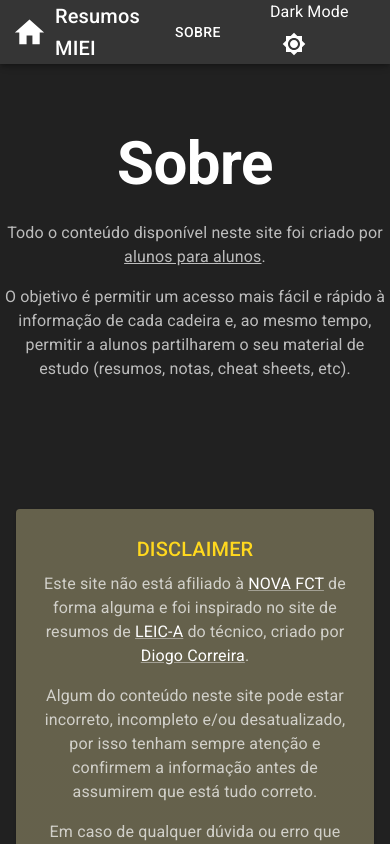
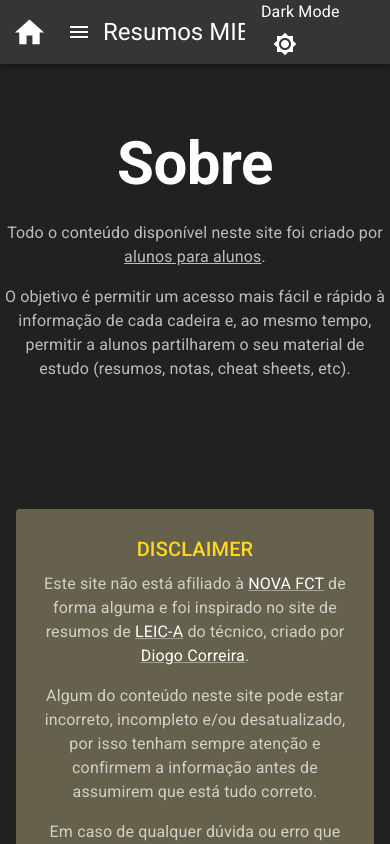
Before and after one commit to JorgeFresco/ResumosLEI, a Next.js app: page /about in a window 390 px wide. Shown: the top 844 px of the page. Built offline with nearby package versions, Linux system fonts and the light colour scheme.

Commit message:
Responsive App Bar

```diff
--- a/src/components/Layout.tsx
+++ b/src/components/Layout.tsx
@@ -5,12 +5,14 @@ import {
     CssBaseline,
     Toolbar,
     IconButton,
-    Box, PaletteMode, Link, Button, Divider,
+    Box, PaletteMode, Link, Button, Divider, Menu, MenuItem, Container, Tooltip, Avatar
 } from "@mui/material";
 import {ThemeProvider, createTheme} from "@mui/material/styles";
+import MenuIcon from '@mui/icons-material/Menu';
 import Brightness4Icon from "@mui/icons-material/Brightness4";
 import Brightness7Icon from "@mui/icons-material/Brightness7";
 import HomeIcon from '@mui/icons-material/Home';
+import AdbIcon from '@mui/icons-material/Adb';
 import {useRouter} from "next/router";
 import getPalette from "@/styles/PaletteThemes";
 
@@ -26,6 +28,23 @@ type HomePageLayoutProps = {
 export default function Layout({children}: HomePageLayoutProps) {
     const router = useRouter();
     const [mode, setMode] = useState<PaletteMode>("dark");
+    const [anchorElNav, setAnchorElNav] = useState<null | HTMLElement>(null);
+    const [anchorElUser, setAnchorElUser] = useState<null | HTMLElement>(null);
+
+    const handleOpenNavMenu = (event: React.MouseEvent<HTMLElement>) => {
+        setAnchorElNav(event.currentTarget);
+    };
+    const handleOpenUserMenu = (event: React.MouseEvent<HTMLElement>) => {
+        setAnchorElUser(event.currentTarget);
+    };
+
+    const handleCloseNavMenu = () => {
+        setAnchorElNav(null);
+    };
+
+    const handleCloseUserMenu = () => {
+        setAnchorElUser(null);
+    };
 
     const colorMode = useMemo(
         () => ({
@@ -47,13 +66,71 @@ export default function Layout({children}: HomePageLayoutProps) {
             <ThemeProvider theme={theme}>
                 <CssBaseline/>
                 <AppBar position="sticky">
-                    <Toolbar>
+                    <Container maxWidth="xl">
+                        <Toolbar disableGutters>
                             <IconButton edge="start" onClick={() => router.push("/")}>
                                 <HomeIcon fontSize="large" sx={{color: "appbar.home"}}/>
                             </IconButton>
-                        <Typography variant="h6" sx={{ flexGrow: 1 }}>Resumos MIEI</Typography>
-                        <Button sx={{color: "text.link", transition: "color 0s"}} onClick={() => router.push("/about")}>Sobre</Button>
-                        <Box ml={5}>
+                            <Typography
+                                variant="h6"
+                                noWrap
+                                sx={{
+                                    mr: 2,
+                                    display: { xs: 'none', md: 'flex' },
+                                }}
+                            >
+                                Resumos MIEI
+                            </Typography>
+
+                            <Box sx={{ flexGrow: 1, display: { xs: 'flex', md: 'none' } }}>
+                                <IconButton
+                                    size="large"
+                                    aria-controls="menu-appbar"
+                                    aria-haspopup="true"
+                                    onClick={handleOpenNavMenu}
+                                    color="inherit"
+                                >
+                                    <MenuIcon />
+                                </IconButton>
+                                <Menu
+                                    id="menu-appbar"
+                                    anchorEl={anchorElNav}
+                                    anchorOrigin={{
+                                        vertical: 'bottom',
+                                        horizontal: 'left',
+                                    }}
+                                    keepMounted
+                                    transformOrigin={{
+                                        vertical: 'top',
+                                        horizontal: 'left',
+                                    }}
+                                    open={Boolean(anchorElNav)}
+                                    onClose={handleCloseNavMenu}
+                                    sx={{
+                                        display: { xs: 'block', md: 'none' },
+                                    }}
+                                >
+                                        <MenuItem onClick={handleCloseNavMenu}>
+                                            <Button sx={{color: "text.link", transition: "color 0s", display: "block"}} onClick={() => router.push("/about")}>Sobre</Button>
+                                        </MenuItem>
+                                </Menu>
+                            </Box>
+                            <Typography
+                                variant="h5"
+                                noWrap
+                                sx={{
+                                    mr: 2,
+                                    display: { xs: 'flex', md: 'none' },
+                                    flexGrow: 1,
+                                }}
+                            >
+                                Resumos MIEI
+                            </Typography>
+                            <Box sx={{ flexGrow: 1, display: { xs: 'none', md: 'flex' } }}>
+                                <Button sx={{color: "text.link", transition: "color 0s", display: "block"}} onClick={() => router.push("/about")}>Sobre</Button>
+                            </Box>
+
+                            <Box sx={{ flexGrow: 0 }}>
                                 {theme.palette.mode === "dark" ? "Dark Mode" : "Light Mode"}
                                 <IconButton
                                     sx={{ml: 0.5}}
@@ -67,6 +144,7 @@ export default function Layout({children}: HomePageLayoutProps) {
                                 </IconButton>
                             </Box>
                         </Toolbar>
+                    </Container>
                 </AppBar>
                 {children}
                 {/* Footer Section */}
--- a/src/lib/api.ts
+++ b/src/lib/api.ts
@@ -32,7 +32,6 @@ export function getYearBySlug(slug: string, fields: string[] = []) {
             items[field] = data[field]
         }
     })
-    console.log(items)
     return items
 }
 
--- a/src/styles/globals.css
+++ b/src/styles/globals.css
@@ -34,6 +34,7 @@ button {
 .semester-section {
     margin: 0 1rem;
     flex-grow: 1;
+    padding-bottom: 2rem;
 }
 
 .section-button-layout {
```
Lines whose indentation alone changed are shown as unchanged.
